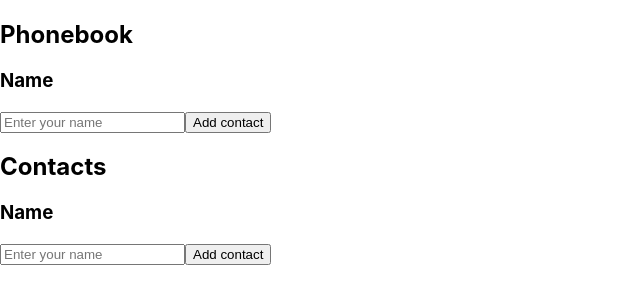
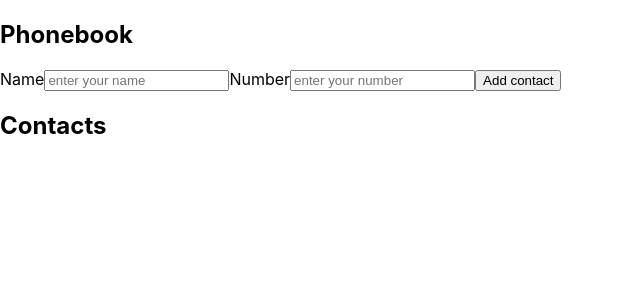
Before and after one commit to Denis-us/goit-react-hw-02-phonebook, a React (Create React App) app: page / in a window 1280 px wide. Shown: the top 304 px of the page, without its empty margins (0-640 px from the left). Built offline with nearby package versions, Linux system fonts and the light colour scheme.

Commit message:
работаю над методом Контактов

```diff
--- a/package.json
+++ b/package.json
@@ -9,6 +9,7 @@
     "react": "^17.0.2",
     "react-dom": "^17.0.2",
     "react-scripts": "4.0.3",
+    "shortid": "^2.2.16",
     "uuid": "^8.3.2",
     "web-vitals": "^1.1.2"
   },
@@ -38,7 +39,7 @@
     ]
   },
   "devDependencies": {
-    "eslint": "^7.30.0",
+    "eslint": "^7.31.0",
     "husky": "^7.0.1",
     "lint-staged": "^11.0.0",
     "prettier": "^2.3.2",
--- a/src/App.js
+++ b/src/App.js
@@ -1,24 +1,37 @@
 import React, { Component } from "react";
 import Form from "./components/Form/Form";
 import Section from "./components/Section/Section";
+import ContactList from "./components/ContactList/ContactList";
+
+import { v4 as uuidv4 } from "uuid";
 
 class App extends Component {
   state = {
     contacts: [],
+    name: "",
     filter: "",
   };
 
+  formSubmitHandler = (data) => {
+    const { contacts } = this.state;
+    const { name, number } = data;
+    console.log(contacts);
+    // const newContact: [{id: uuidv4(), name: name, number: number,}]
+    // this.setState((prevState) => ({
+    //   contacts: [...prevState.contacts, ...newContact],
+    // }));
+    // this.setState( => {contacts: {id:uuidv4(), name: name, number: number}})
+  };
+
   render() {
-    const { contacts, filter } = this.state;
-
     return (
       <>
         <Section title={"Phonebook"}>
-          <Form />
+          <Form onSubmit={this.formSubmitHandler} />
         </Section>
 
         <Section title={"Contacts"}>
-          <Form />
+          <ContactList data={this.data} />
         </Section>
       </>
     );
--- a/src/components/ContactList/ContactList.js
+++ b/src/components/ContactList/ContactList.js
@@ -0,0 +1,7 @@
+import React from "react";
+
+const ContactList = ({ data }) => {
+  return <p>{data}</p>;
+};
+
+export default ContactList;
--- a/src/components/Form/Form.js
+++ b/src/components/Form/Form.js
@@ -1,24 +1,62 @@
 import React, { Component } from "react";
 import Input from "../Input/Input";
 
+import shortid from "shortid";
+
 class Form extends Component {
-  // state = ()
+  state = {
+    contacts: [],
+    name: "",
+    number: "",
+  };
+
+  nameInputId = shortid.generate();
+  numberInputId = shortid.generate();
 
   handleChange = (event) => {
-    console.log(event);
+    const { name, value } = event.target;
+
+    this.setState({
+      [name]: value,
+    });
+    // console.log(`event.target.value`, name, '----', value)
+  };
+
+  handleSubmit = (event) => {
+    event.preventDefault();
+    console.log("this.state", this.state);
+    this.props.onSubmit(this.state);
+    this.reset();
+  };
+
+  reset = () => {
+    this.setState({ name: "", number: "" });
   };
 
   render() {
     return (
-      <form>
-        <h3>Name</h3>
+      <form onSubmit={this.handleSubmit}>
+        <label>Name</label>
         <Input
-          type="text"
-          name="name"
-          placeholder=""
+          type={"text"}
+          value={this.state.name}
+          placeholder={"enter your name"}
+          name={"name"}
           handleChange={this.handleChange}
+          id={this.nameInputId}
         />
-        <button>Add contact</button>
+
+        <label>Number</label>
+        <Input
+          type={"tel"}
+          value={this.state.number}
+          placeholder={"enter your number"}
+          name={"number"}
+          handleChange={this.handleChange}
+          id={this.numberInputId}
+        />
+
+        <button type="submit">Add contact</button>
       </form>
     );
   }
--- a/src/components/Input/Input.js
+++ b/src/components/Input/Input.js
@@ -1,15 +1,14 @@
 import React from "react";
 
-const Input = ({ handleChange }) => {
+const Input = ({ type, value, handleChange, placeholder, name, id }) => {
   return (
     <input
-      type="text"
-      placeholder="Enter your name"
-      name="name"
-      pattern="^[a-zA-Zа-яА-Я]+(([' -][a-zA-Zа-яА-Я ])?[a-zA-Zа-яА-Я]*)*$"
-      title="Имя может состоять только из букв, апострофа, тире и пробелов. Например Adrian, Jacob Mercer, Charles de Batz de Castelmore d'Artagnan и т. п."
-      required
+      type={type}
+      value={value}
+      name={name}
+      placeholder={placeholder}
       onChange={handleChange}
+      id={id}
     />
   );
 };
```
Also changed, not shown: 2 other files (tests, documents, lock files or other folders).
